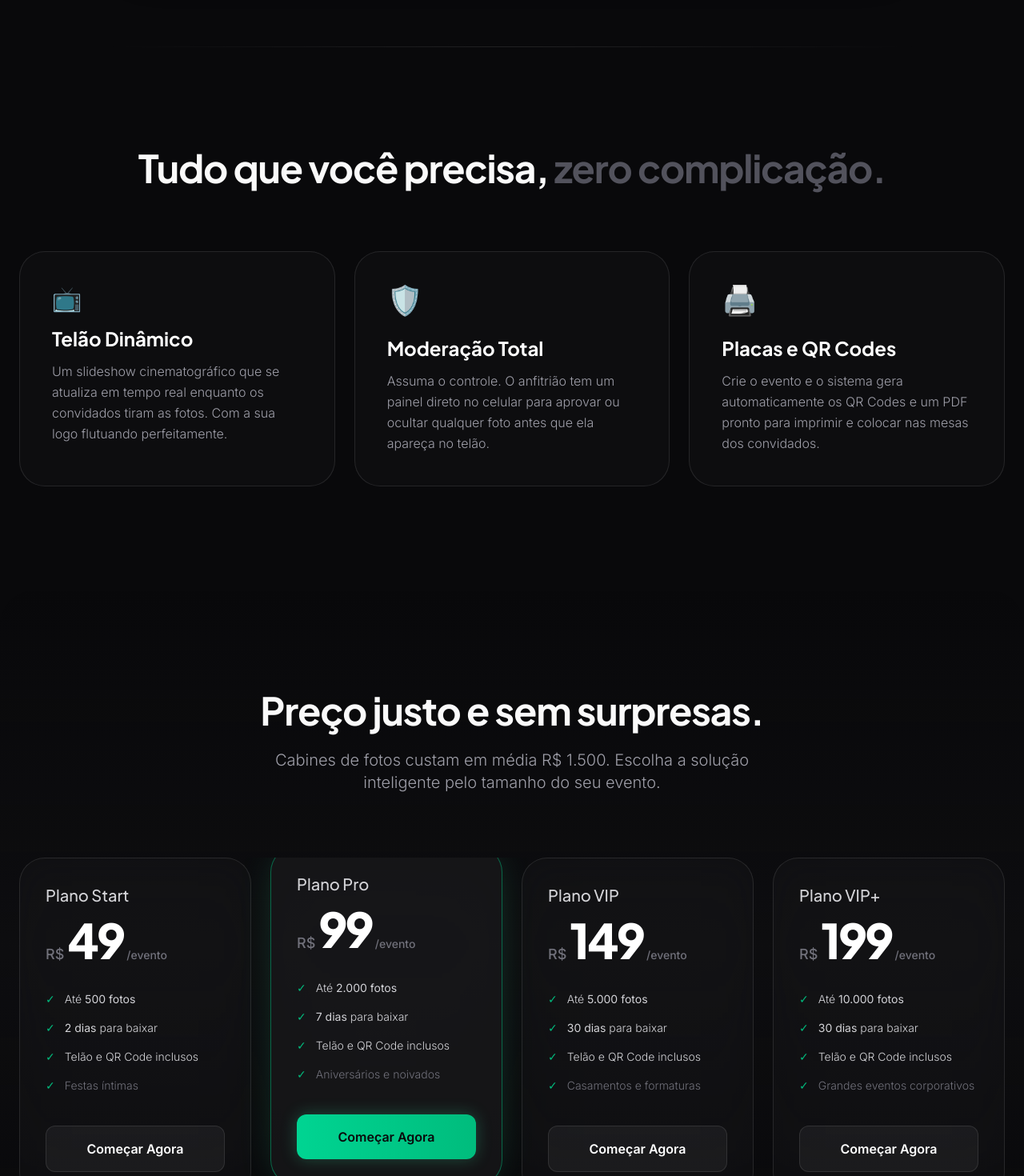
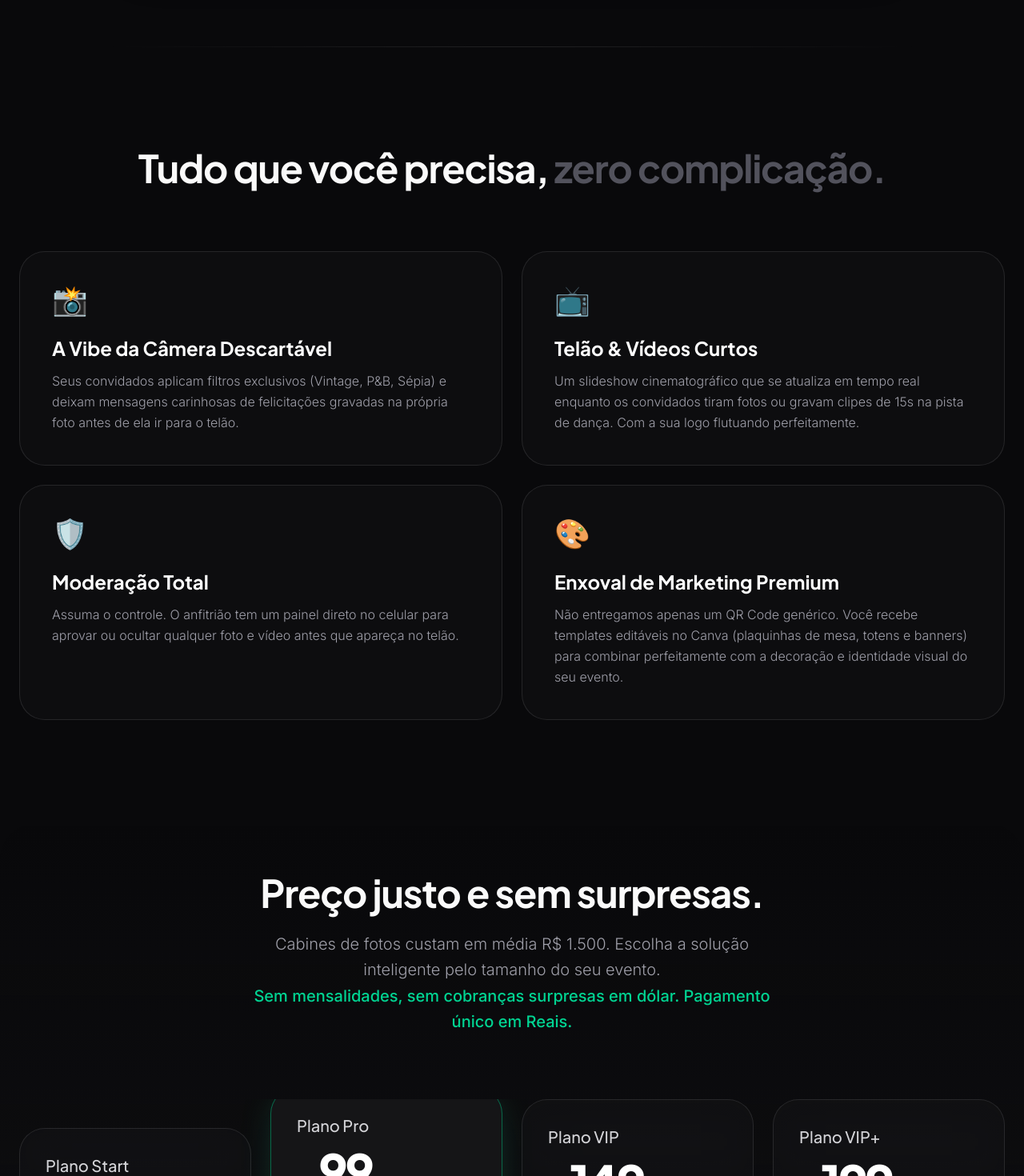
Before and after one commit to Betaluk/fleshfest-app, a Next.js app: page / in a window 1280 px wide. Shown: the part 1330-2800 px from the top of the page at 80% size. Built offline with nearby package versions, Linux system fonts and the light colour scheme; no server answers.

Commit message:
Alteração na landing page

```diff
--- a/src/app/page.tsx
+++ b/src/app/page.tsx
@@ -32,14 +32,14 @@ export default async function LandingPage() {
     await signIn('google', { redirectTo: '/dashboard' });
   }
 
+  // Planos atualizados com a flag de vídeos curtos
   const planos = [
-    { nome: 'Start', preco: '49', fotos: '500', dias: '2', ideal: 'Festas íntimas' },
-    { nome: 'Pro', preco: '99', fotos: '2.000', dias: '7', ideal: 'Aniversários e noivados', destaque: true },
-    { nome: 'VIP', preco: '149', fotos: '5.000', dias: '30', ideal: 'Casamentos e formaturas' },
-    { nome: 'VIP+', preco: '199', fotos: '10.000', dias: '30', ideal: 'Grandes eventos corporativos' }
+    { nome: 'Start', preco: '49', fotos: '500', dias: '2', ideal: 'Festas íntimas', videos: false },
+    { nome: 'Pro', preco: '99', fotos: '2.000', dias: '7', ideal: 'Aniversários e noivados', destaque: true, videos: true },
+    { nome: 'VIP', preco: '149', fotos: '5.000', dias: '30', ideal: 'Casamentos e formaturas', videos: true },
+    { nome: 'VIP+', preco: '199', fotos: '10.000', dias: '30', ideal: 'Grandes eventos corporativos', videos: true }
   ];
 
-  // 1. Criação do Schema Markup de Software
   const jsonLd = {
     '@context': 'https://schema.org',
     '@type': 'SoftwareApplication',
@@ -56,7 +56,6 @@ export default async function LandingPage() {
 
   return (
     <div className="min-h-screen bg-[#09090b] text-zinc-50 selection:bg-emerald-500/30 overflow-hidden">
-      {/* 2. Injeção do Schema invisível na página */}
       <script
         type="application/ld+json"
         dangerouslySetInnerHTML={{ __html: JSON.stringify(jsonLd) }}
@@ -106,8 +105,8 @@ export default async function LandingPage() {
           </h1>
 
           <p className="text-lg md:text-xl text-zinc-400 max-w-2xl mx-auto mb-10 leading-relaxed font-light">
-            Um telão ao vivo, QR Codes instantâneos e fotos salvas em alta qualidade.
-            Esqueça as hashtags confusas. Seus convidados escaneiam, tiram a foto e ela aparece no telão na mesma hora.
+            Um telão ao vivo, QR Codes instantâneos, fotos com filtros e vídeos curtos da pista de dança.
+            Esqueça as hashtags confusas. Seus convidados escaneiam e a mágica aparece no telão na mesma hora.
           </p>
 
           <div className="flex flex-col items-center justify-center gap-6">
@@ -160,57 +159,67 @@ export default async function LandingPage() {
             </div>
             <div className="w-full md:w-auto flex justify-center relative z-10">
               <div className="bg-white/5 backdrop-blur-md p-4 rounded-3xl border border-white/10 shadow-[0_0_50px_-15px_rgba(52,211,153,0.2)] transform rotate-2 hover:rotate-0 hover:scale-105 transition-all duration-500 hover:border-emerald-500/30 hover:bg-white/10 hover:shadow-[0_0_50px_-10px_rgba(52,211,153,0.4)]">
-                {/*
-                  NOTA: Assim que você criar um evento de teste na sua conta real,
-                  basta salvar a imagem do QR Code gerado pelo sistema e substituir essa DIV abaixo por uma tag <img />
-                */}
                 <img src="/demo-qr.png" alt="QR Code Test Drive" className="w-48 h-48 rounded-2xl bg-white p-2" />
               </div>
             </div>
           </div>
         </section>
 
-        {/* BENTO GRID DE FUNCIONALIDADES */}
+        {/* BENTO GRID DE FUNCIONALIDADES - Transformado em 2x2 focado em Conversão */}
         <section className="max-w-7xl mx-auto px-6 py-32 mt-12 relative animate-fade-in-up" style={{ animationDelay: '0.3s' }}>
           <div className="absolute top-0 left-1/2 -translate-x-1/2 w-[80%] h-px bg-gradient-to-r from-transparent via-white/10 to-transparent"></div>
 
           <h2 className="text-4xl md:text-5xl font-bold text-center mb-20 tracking-tight font-[family-name:var(--font-jakarta)]">Tudo que você precisa, <span className="text-zinc-600">zero complicação.</span></h2>
 
-          <div className="grid grid-cols-1 md:grid-cols-3 gap-6">
+          <div className="grid grid-cols-1 md:grid-cols-2 gap-6">
+            <div className="group bg-zinc-900/30 backdrop-blur-xl border border-white/10 p-10 rounded-[2rem] hover:border-emerald-500/40 hover:bg-zinc-900/50 transition-all duration-500 hover:shadow-[0_0_40px_-10px_rgba(52,211,153,0.15)] hover:-translate-y-1 relative overflow-hidden">
+              <div className="absolute top-0 right-0 p-4 opacity-0 group-hover:opacity-100 transition-opacity duration-300">
+                <span className="text-emerald-500/20 text-6xl">📸</span>
+              </div>
+              <div className="text-4xl mb-6 relative z-10 group-hover:scale-110 origin-left transition-transform duration-300">📸</div>
+              <h3 className="text-2xl font-bold text-white mb-3 relative z-10 font-[family-name:var(--font-jakarta)]">A Vibe da Câmera Descartável</h3>
+              <p className="text-zinc-400 leading-relaxed relative z-10 font-light">Seus convidados aplicam filtros exclusivos (Vintage, P&B, Sépia) e deixam mensagens carinhosas de felicitações gravadas na própria foto antes de ela ir para o telão.</p>
+            </div>
+
             <div className="group bg-zinc-900/30 backdrop-blur-xl border border-white/10 p-10 rounded-[2rem] hover:border-emerald-500/40 hover:bg-zinc-900/50 transition-all duration-500 hover:shadow-[0_0_40px_-10px_rgba(52,211,153,0.15)] hover:-translate-y-1 relative overflow-hidden">
               <div className="absolute top-0 right-0 p-4 opacity-0 group-hover:opacity-100 transition-opacity duration-300">
                 <span className="text-emerald-500/20 text-6xl">📺</span>
               </div>
-              <div className="text-3xl mb-4 relative z-10 group-hover:scale-110 origin-left transition-transform duration-300">📺</div>
-              <h3 className="text-2xl font-bold text-white mb-3 relative z-10 font-[family-name:var(--font-jakarta)]">Telão Dinâmico</h3>
-              <p className="text-zinc-400 leading-relaxed relative z-10 font-light">Um slideshow cinematográfico que se atualiza em tempo real enquanto os convidados tiram as fotos. Com a sua logo flutuando perfeitamente.</p>
+              <div className="text-4xl mb-6 relative z-10 group-hover:scale-110 origin-left transition-transform duration-300">📺</div>
+              <h3 className="text-2xl font-bold text-white mb-3 relative z-10 font-[family-name:var(--font-jakarta)]">Telão & Vídeos Curtos</h3>
+              <p className="text-zinc-400 leading-relaxed relative z-10 font-light">Um slideshow cinematográfico que se atualiza em tempo real enquanto os convidados tiram fotos ou gravam clipes de 15s na pista de dança. Com a sua logo flutuando perfeitamente.</p>
             </div>
+
             <div className="group bg-zinc-900/30 backdrop-blur-xl border border-white/10 p-10 rounded-[2rem] hover:border-emerald-500/40 hover:bg-zinc-900/50 transition-all duration-500 hover:shadow-[0_0_40px_-10px_rgba(52,211,153,0.15)] hover:-translate-y-1 relative overflow-hidden">
               <div className="absolute top-0 right-0 p-4 opacity-0 group-hover:opacity-100 transition-opacity duration-500">
                 <span className="text-emerald-500/20 text-7xl blur-sm">🛡️</span>
               </div>
               <div className="text-4xl mb-6 relative z-10 group-hover:scale-110 origin-left transition-transform duration-500">🛡️</div>
               <h3 className="text-2xl font-bold text-white mb-3 relative z-10 font-[family-name:var(--font-jakarta)]">Moderação Total</h3>
-              <p className="text-zinc-400 leading-relaxed relative z-10 font-light">Assuma o controle. O anfitrião tem um painel direto no celular para aprovar ou ocultar qualquer foto antes que ela apareça no telão.</p>
+              <p className="text-zinc-400 leading-relaxed relative z-10 font-light">Assuma o controle. O anfitrião tem um painel direto no celular para aprovar ou ocultar qualquer foto e vídeo antes que apareça no telão.</p>
             </div>
+
             <div className="group bg-zinc-900/30 backdrop-blur-xl border border-white/10 p-10 rounded-[2rem] hover:border-emerald-500/40 hover:bg-zinc-900/50 transition-all duration-500 hover:shadow-[0_0_40px_-10px_rgba(52,211,153,0.15)] hover:-translate-y-1 relative overflow-hidden">
               <div className="absolute top-0 right-0 p-4 opacity-0 group-hover:opacity-100 transition-opacity duration-500">
-                <span className="text-emerald-500/20 text-7xl blur-sm">🖨️</span>
+                <span className="text-emerald-500/20 text-7xl blur-sm">🎨</span>
               </div>
-              <div className="text-4xl mb-6 relative z-10 group-hover:scale-110 origin-left transition-transform duration-500">🖨️</div>
-              <h3 className="text-2xl font-bold text-white mb-3 relative z-10 font-[family-name:var(--font-jakarta)]">Placas e QR Codes</h3>
-              <p className="text-zinc-400 leading-relaxed relative z-10 font-light">Crie o evento e o sistema gera automaticamente os QR Codes e um PDF pronto para imprimir e colocar nas mesas dos convidados.</p>
+              <div className="text-4xl mb-6 relative z-10 group-hover:scale-110 origin-left transition-transform duration-500">🎨</div>
+              <h3 className="text-2xl font-bold text-white mb-3 relative z-10 font-[family-name:var(--font-jakarta)]">Enxoval de Marketing Premium</h3>
+              <p className="text-zinc-400 leading-relaxed relative z-10 font-light">Não entregamos apenas um QR Code genérico. Você recebe templates editáveis no Canva (plaquinhas de mesa, totens e banners) para combinar perfeitamente com a decoração e identidade visual do seu evento.</p>
             </div>
           </div>
         </section>
 
         {/* SEÇÃO DE PREÇOS */}
-        <section className="max-w-7xl mx-auto px-6 py-32 relative animate-fade-in-up" style={{ animationDelay: '0.4s' }}>
+        <section className="max-w-7xl mx-auto px-6 py-16 relative animate-fade-in-up" style={{ animationDelay: '0.4s' }}>
           <div className="absolute inset-0 bg-gradient-to-b from-transparent via-zinc-900/30 to-transparent pointer-events-none rounded-[3rem]"></div>
 
           <div className="text-center mb-20 relative z-10">
             <h2 className="text-4xl md:text-5xl font-bold tracking-tight mb-6 font-[family-name:var(--font-jakarta)]">Preço justo e sem surpresas.</h2>
-            <p className="text-xl text-zinc-400 font-light max-w-2xl mx-auto">Cabines de fotos custam em média R$ 1.500. Escolha a solução inteligente pelo tamanho do seu evento.</p>
+            <p className="text-xl text-zinc-400 font-light max-w-2xl mx-auto leading-relaxed">
+              Cabines de fotos custam em média R$ 1.500. Escolha a solução inteligente pelo tamanho do seu evento.<br/>
+              <span className="font-medium text-emerald-400">Sem mensalidades, sem cobranças surpresas em dólar. Pagamento único em Reais.</span>
+            </p>
           </div>
 
           <div className="flex overflow-x-auto snap-x snap-mandatory md:grid md:grid-cols-4 gap-6 pb-8 md:pb-0 [scrollbar-width:none] [&::-webkit-scrollbar]:hidden -mx-6 px-6 md:mx-0 md:px-0 relative z-10 items-end">
@@ -242,13 +251,19 @@ export default async function LandingPage() {
                       <span className="text-emerald-500">✓</span>
                       <span>Até <strong>{plano.fotos} fotos</strong></span>
                     </div>
+                    {plano.videos && (
+                      <div className="flex items-center gap-3">
+                        <span className="text-emerald-500">✓</span>
+                        <span>Suporte a <strong>Vídeos Curtos (15s)</strong></span>
+                      </div>
+                    )}
                     <div className="flex items-center gap-3">
                       <span className="text-emerald-500">✓</span>
-                      <span><strong>{plano.dias} dias</strong> para baixar</span>
+                      <span><strong>{plano.dias} dias</strong> para baixar as memórias</span>
                     </div>
                     <div className="flex items-center gap-3">
                       <span className="text-emerald-500">✓</span>
-                      <span>Telão e QR Code inclusos</span>
+                      <span>Telão, Filtros e QR Code inclusos</span>
                     </div>
                     <div className="flex items-center gap-3">
                       <span className="text-emerald-500">✓</span>
@@ -287,6 +302,20 @@ export default async function LandingPage() {
               </div>
             ))}
           </div>
+
+          {/* BANNER B2B PARA CERIMONIALISTAS */}
+          <div className="mt-16 bg-zinc-900/40 backdrop-blur-xl border border-emerald-500/20 rounded-[2rem] p-8 md:p-10 max-w-5xl mx-auto flex flex-col md:flex-row items-center justify-between gap-8 shadow-2xl relative overflow-hidden group">
+            <div className="absolute inset-0 bg-gradient-to-r from-emerald-500/5 to-transparent pointer-events-none group-hover:from-emerald-500/10 transition-colors duration-500"></div>
+            <div className="relative z-10 text-center md:text-left">
+              <h3 className="text-2xl md:text-3xl font-bold text-white mb-2 font-[family-name:var(--font-jakarta)]">É Cerimonialista ou Produtor?</h3>
+              <p className="text-zinc-400 font-light text-lg">Fale conosco para pacotes de volume e revenda o FlashFest nos seus orçamentos com margem de lucro.</p>
+            </div>
+            <div className="relative z-10 shrink-0">
+              <a href="mailto:contato@flashfest.com.br" className="px-8 py-4 bg-zinc-800 hover:bg-zinc-700 text-white rounded-full font-bold transition-all duration-300 whitespace-nowrap inline-block border border-white/10 hover:border-white/20 shadow-lg">
+                Falar com a Equipe
+              </a>
+            </div>
+          </div>
         </section>
 
         {/* FAQ - PERGUNTAS FREQUENTES */}
@@ -311,7 +340,7 @@ export default async function LandingPage() {
                 <span className="text-emerald-500 transition-transform group-open:rotate-180">▼</span>
               </summary>
               <p className="mt-4 text-zinc-400 leading-relaxed border-t border-white/10 pt-4 font-light">
-                Nosso sistema foi construído com tecnologia moderna que comprime as imagens antes do envio, consumindo pouquíssimos dados. Elas sobem rápido até mesmo em redes móveis 3G.
+                Internet do salão está lenta? Não tem problema. Diferente de outros aplicativos que travam, o FlashFest possui uma tecnologia inteligente que comprime a foto no próprio celular do convidado em milissegundos antes do envio. Funciona perfeitamente até no 3G mais fraco da festa!
               </p>
             </details>
 
```
